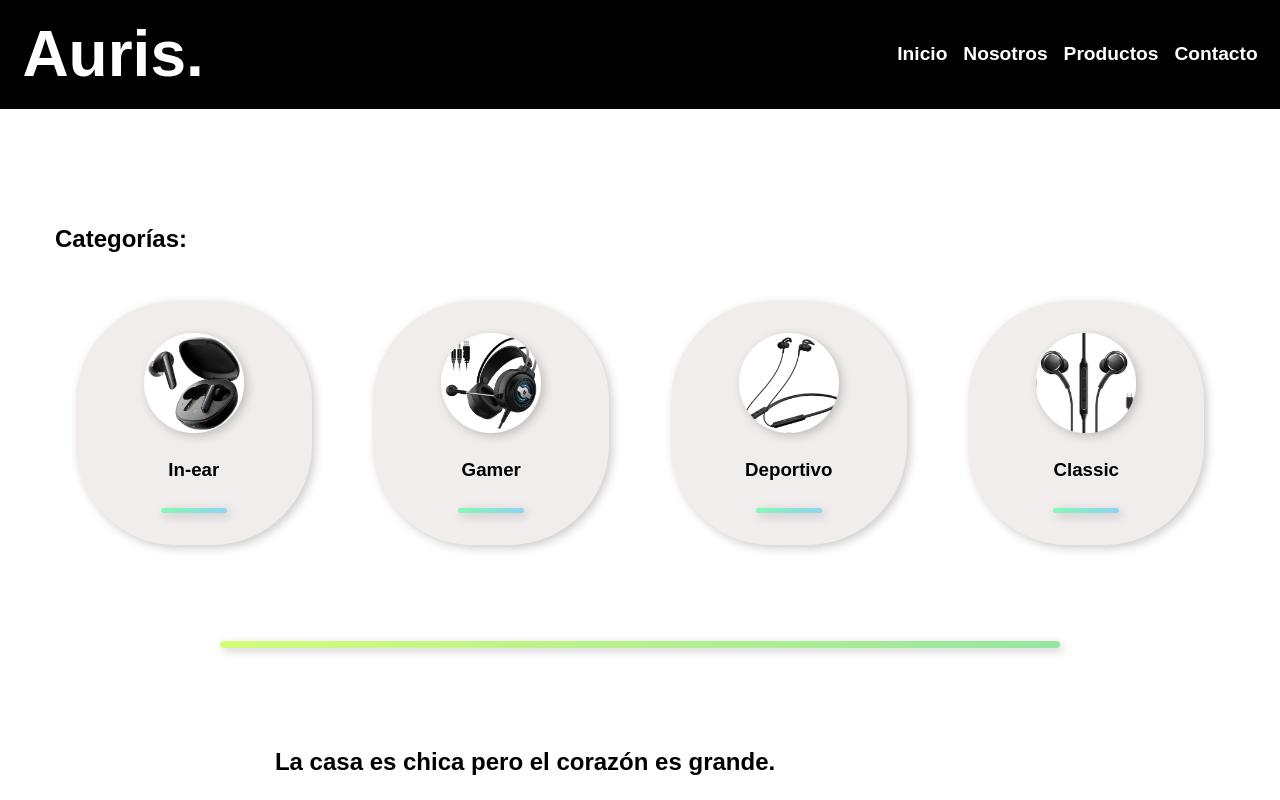
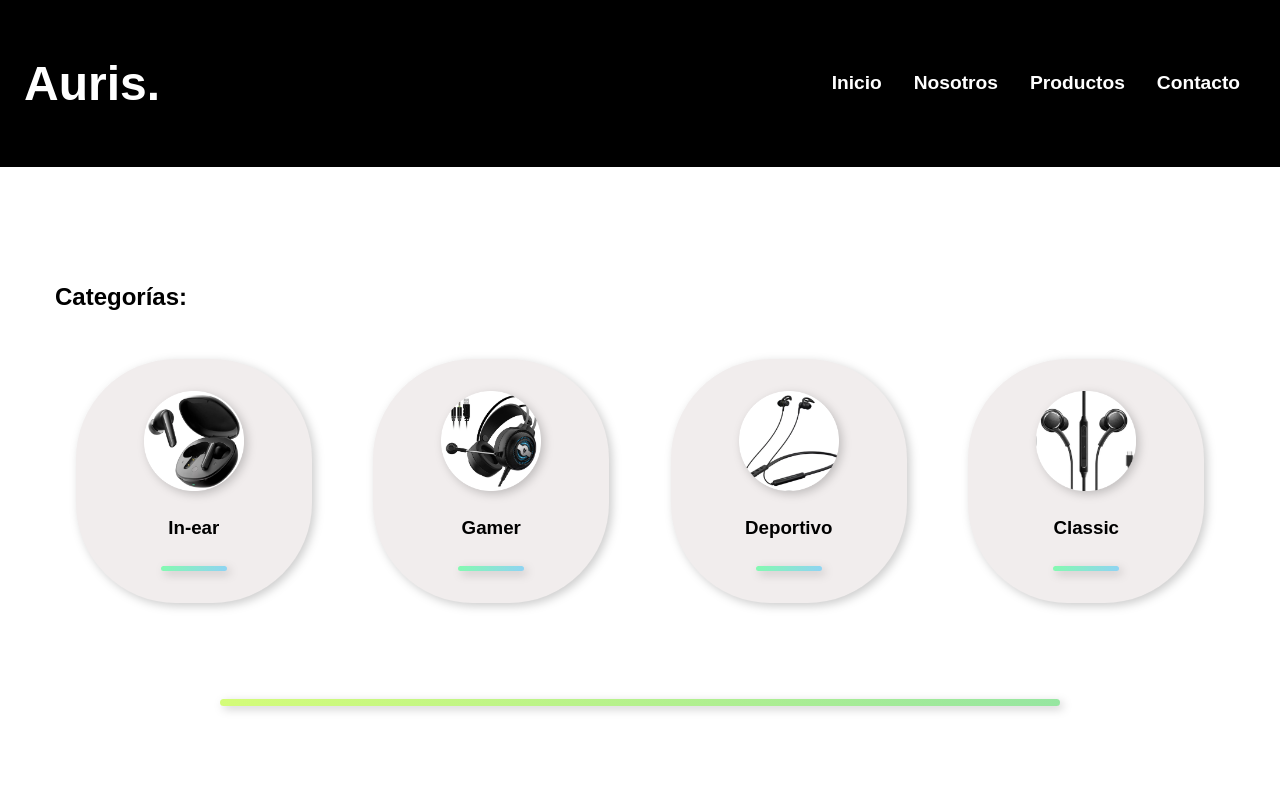
Before and after one commit to MicaBahurlet/CRUD-shoes, a React (Vite) app: page /products in a window 1280 px wide. Shown: the top 800 px of the page. Built offline with nearby package versions, Linux system fonts and the light colour scheme.

Commit message:
add UseContext to Menú Burguer

```diff
--- a/src/App.jsx
+++ b/src/App.jsx
@@ -14,6 +14,7 @@ import About from "./pags/About/About.jsx";
 import Home from "./pags/Home/Home.jsx";
 import Contact from "./pags/Contacto/Contacto.jsx";
 import Products from "./pags/Products/Products.jsx";
+import { NavbarProvider } from  "./components/navbar/NavbarContext.jsx";
 
 
 
@@ -24,11 +25,12 @@ function App() {
 
 
   return (
-    <div>
-      <BrowserRouter>
+    <>
+      <NavbarProvider>
+        <BrowserRouter> {/*es un higth order component, tiene componentes dentro de el, los componentes que se ecuentren dentro tienen acceso a su información */}
 
           <Routes>
-              <Route index element={<Home/>}/>
+                <Route index element={<Home/>}/> {/*Aquí podría usar / en vez de index */}
                 <Route path="about" element={<About/>}/>
                 <Route path="products" element={<Products/>}/>
                 <Route path="contact" element={<Contact/>}/>
@@ -37,7 +39,8 @@ function App() {
           </Routes>
 
         </BrowserRouter>
-    </div>
+      </NavbarProvider>
+    </>
 
 
   )
--- a/src/components/UI/Boton.jsx
+++ b/src/components/UI/Boton.jsx
@@ -3,7 +3,7 @@ import StyledButton from "./BotonStyles.js";
 function Boton() {
   return (
     <div>
-      <StyledButton>Comprar</StyledButton>
+      <StyledButton onClick={() => window.location.href = "/products"}> Comprar</StyledButton>
     </div>
   )
 };
--- a/src/components/hero/Hero.jsx
+++ b/src/components/hero/Hero.jsx
@@ -13,7 +13,8 @@ function Hero() {
         <p><strong> El mejor sonido</strong> a tu disposición. Comprá <b>rápido</b>, comprá <b>calidad</b>, comprá <b>facil.</b> </p>
 
         <Fade duration={3000} >
-            <StyledButton/>
+            <StyledButton Link to="/products"/>
+
         </Fade>
       </HeroTextContainerStyles>
       <HeroImageContainerStyles>
--- a/src/components/hero/HeroStyles.js
+++ b/src/components/hero/HeroStyles.js
@@ -60,6 +60,7 @@ export const HeroTextContainerStyles = styled.div`
 export const HeroImageContainerStyles = styled.div`
 
     width: 40%;
+    z-index: -2;
     img{
         width: 100%;
         max-width: 400px;
--- a/src/components/navbar/NavBar.jsx
+++ b/src/components/navbar/NavBar.jsx
@@ -1,183 +1,392 @@
+import React from 'react';
+import { Link } from 'react-router-dom';
+import styled from 'styled-components';
+import { useNavbarContext } from './NavbarContext';
 
-import React, { useState, useEffect } from 'react'
-import styled from 'styled-components'
-import BurguerButton from './BurguerButton'
-import { Link } from 'react-router-dom'
-
-function Navbar() {
-
-  const [clicked, setClicked] = useState(false)
-  const handleClick = () => {
-    //cuando esta true lo pasa a false y viceversa
-    setClicked(!clicked)
-  }
-
-    /*el menu quedaba abierto en desktop, por eso se agrega el useEffect para que se cierre */
-    useEffect(() => {
-        function handleResize() {
-          if (window.innerWidth > 768) {
-            setClicked(false);
-          }
-        }
-        window.addEventListener('resize', handleResize);
-        return () => window.removeEventListener('resize', handleResize);
-    }, []);
-
+const Navbar = () => {
+  const { clicked, handleClick, closeMenu } = useNavbarContext();
 
   return (
-    <>
-      <NavContainer>
-        <h1>Auris.</h1>
-        <div className={`links ${clicked ? 'active' : ''}`}>
-          <Link onClick={handleClick} to="/">Inicio</Link>
-          <Link onClick={handleClick} to="/about">Nosotros</Link>
-          <Link onClick={handleClick} to="/products">Productos</Link>
-          <Link onClick={handleClick} to="/Contact">Contacto</Link>
+    <Nav>
+      <Logo>Auris.</Logo>
+      <Burger onClick={handleClick}>
+        <div className={`icon ${clicked ? 'open' : ''}`}>
+          <span></span>
+          <span></span>
+          <span></span>
         </div>
-        <div className='burguer'>
-          <BurguerButton clicked={clicked} handleClick={handleClick} />
-        </div>
-        <BgDiv className={`initial ${clicked ? ' active' : ''}`}></BgDiv>
-      </NavContainer>
-    </>
-  )
-}
-
-export default Navbar
+      </Burger>
+      <Menu clicked={clicked}>
+        <Link to="/" onClick={closeMenu}>
+          Inicio
+        </Link>
+        <Link to="/about" onClick={closeMenu}>
+          Nosotros
+        </Link>
+        <Link to="/products" onClick={closeMenu}>
+          Productos
+        </Link>
+        <Link to="/contact" onClick={closeMenu}>
+          Contacto
+        </Link>
+      </Menu>
+    </Nav>
+  );
+};
 
 
 
-// Estilos con StyledComponent, lea grego clases para el menpu
+/* STYLED COMPONENTS */
 
-
-const NavContainer = styled.nav`
-
-  padding: .4rem;
-  background-color: black;
+const Nav = styled.nav`
   display: flex;
   align-items: center;
   justify-content: space-between;
-  height: 6rem;
-  /* position: fixed;
-  width: 100%; */
-  z-index: 3;
+  padding: 1rem 1.5rem;
+  background-color: black;
+  color: white;
 
-  h1{
-    color: white;
-    font-size: 4rem;
-    font-family: var(--font-family);
-    padding: 1rem;
-  }
-
-  a{
-    color: black;
-    text-decoration: none;
-    margin-right: 1rem;
-    font-family: var(--font-family);
+  @media (max-width: 768px) {
+    padding: 1rem 1.5rem;
 
 
   }
+  @media (max-width: 576px) {
+    padding: 1rem 1.5rem;
 
-  .links{
+
+  }
+`;
+
+const Logo = styled.h1`
+  font-size: 3rem;
+  font-family:  var(--font-family);
+`;
+
+const Burger = styled.div`
+  display: none;
+  cursor: pointer;
+
+  @media (max-width: 768px) {
+    display: block;
+
+  }
+  @media (max-width: 576px) {
+    display: block;
+
+  }
+
+  .icon {
+    width: 35px;
+    height: 30px;
+    position: relative;
+
+    span {
+      background-color: #fff;
+      position: absolute;
+      border-radius: 2px;
+      transition: 0.3s cubic-bezier(0.8, 0.5, 0.2, 1.4);
+      width: 100%;
+      height: 4px;
+      transition-duration: 500ms;
+    }
+
+    span:nth-child(1) {
+      top: 0px;
+      left: 0px;
+    }
+    span:nth-child(2) {
+      top: 13px;
+      left: 0px;
+      opacity: 1;
+    }
+    span:nth-child(3) {
+      bottom: 0px;
+      left: 0px;
+    }
+  }
+
+  .open span:nth-child(1) {
+    transform: rotate(45deg);
+    top: 13px;
+  }
+  .open span:nth-child(2) {
+    opacity: 0;
+  }
+  .open span:nth-child(3) {
+    transform: rotate(-45deg);
+    top: 13px;
+  }
+`;
+
+const Menu = styled.div`
+  display: flex;
+  align-items: center;
+
+  a {
+    text-decoration: none;
+    color: white;
+    margin: 0 1rem;
+    font-size: 1.2rem;
+    font-family: var(--font-family);
+    gap: 2rem;
+    font-weight: bold;
+
+    &:hover {  /* cuando pase el cursor por el link */
+      border-bottom: 2px solid greenyellow;
+    }
+  }
+
+  @media (max-width: 768px) {
+    flex-direction: column;
+    justify-content: center;
+    align-items: center;
     position: absolute;
-    top: -700px;
-    left: -2000px;
+    top: 80px;
+    left: 0;
     right: 0;
-    margin-left: auto;
-    margin-right: auto;
+    background-color: black;
     text-align: center;
-    font-family: var(--font-family);
+    overflow: hidden;
+    height: ${({ clicked }) => (clicked ? '100vh' : '0')}; /* para que ocupe el 100 de la pantalla */
+    transition: height 0.3s ease-in-out;
+    font-size: 5rem;
+    font-weight: bold;
+
     gap: 3rem;
-    transition: all .5s ease;
+
+    border-radius: 0 0 50% 0;
 
 
 
-    a{
 
-      font-size: 2rem;
-      font-weight: 600;
-      display: block;
+  }
+  @media (max-width: 576px) {
+    flex-direction: column;
+    justify-content: center;
+    align-items: center;
+    position: absolute;
+    top: 80px;
+    left: 0;
+    right: 0;
+    background-color: black;
+    text-align: center;
+    overflow: hidden;
+    height: ${({ clicked }) => (clicked ? '100vh' : '0')}; /* para que ocupe el 100 de la pantalla */
+    transition: height 0.3s ease-in-out;
+    font-size: 5rem;
+    font-weight: bold;
+
+    gap: 3rem;
+
+    border-radius: 0 0 50% 0;
 
 
-        /* background-image: linear-gradient(120deg, #d4fc79 0%, #96e6a1 100%);
-         border-radius: 1rem;
-          display: flex;
-         justify-content: center;
-         align-items: center;
-         gap: 5px;
-          padding: 1rem;
-          color: black;
-          filter: drop-shadow(3px 3px 5px rgba(0, 0, 0, 0.2));  */
-    }
-         /* a:hover{
-          background-image: linear-gradient(120deg, #84fab0 0%, #8fd3f4 100%);
-          text-decoration: none;
-        }  */
 
 
-    @media(min-width: 768px){
-      position: initial;
-      margin: 0;
+  }
+`;
 
-      a{
-        font-size: 1.2rem;
+export default Navbar;
 
-        color: white;
-        display: inline;
-      }
-      display: block;
-    }
-  }
-  .links.active{  /*Cuando el menú esté activo*/
-    width: 100%;
-    display: block;
-    position: absolute;
-    margin-left: auto;
-    margin-right: auto;
-    top: 30%;
-    left: 0;
-    right: 0;
-    text-align: center;
 
-    max-width: 11rem;
 
-    a{
-      font-size: 2rem;
-      font-weight: 600;
-      margin-top: 1rem;
-      color: white;
 
-    }
-  }
-  .burguer{
-    @media(min-width: 768px){
-      display: none;
-    }
-  }
-`
 
-const BgDiv = styled.div`
-  background-color: black;
-  position: absolute;
-  top: -1000px; /*para quitarlos al estar el menú open*/
-  left: -1000px;
-  width: 100%;
-  height: 100%;
-  z-index: -1;
-  transition: all .6s ease ; /*animación para abrir el menú*/
-  opacity: 97%;
 
-  /* Cuando el componente tenga la clase active */
 
-  &.active{
-    border-radius: 0 0 80% 0; /* 0 a arriba tanto para izquierda y derecha, 80% abajo derecha y 0 izquierda */
-    top: 0;
-    left: 0;
-    width: 100%;
-    height: 100%;
-    box-shadow: 0 0 0 100vmax rgba(0, 0, 0, .5);
-  }
-`
+
+// import React, { useEffect } from 'react';
+// import { Link } from 'react-router-dom';
+// import BurguerButton from './BurguerButton';
+// import { useNavbarContext } from './NavbarContext';
+// import styled from 'styled-components';
+
+// function Navbar() {
+//   const { clicked, handleClick, isDesktop, isMenuOpen, closeMenu } = useNavbarContext();
+
+//   useEffect(() => {
+//     const handleLinkClick = () => {
+//       if (isDesktop && isMenuOpen) {
+//         closeMenu();
+//       }
+//     };
+
+//     document.querySelectorAll('.links a').forEach(link => {
+//       link.addEventListener('click', handleLinkClick);
+//     });
+
+//     return () => {
+//       document.querySelectorAll('.links a').forEach(link => {
+//         link.removeEventListener('click', handleLinkClick);
+//       });
+//     };
+//   }, [isDesktop, isMenuOpen, closeMenu]);
+
+//   // useEffect(() => {
+//   //   function handleResize() {
+//   //     if (window.innerWidth > 768) {
+//   //       setClicked(false);
+//   //     }
+//   //   }
+//   //   window.addEventListener('resize', handleResize);
+//   //   return () => window.removeEventListener('resize', handleResize);
+//   // }, []);
+
+//   return (
+//     <>
+//       <NavContainer>
+//         <h1>Auris.</h1>
+//         <div className={`links ${clicked ? 'active' : ''}`}>
+//           <Link onClick={handleClick} to="/">Inicio</Link>
+//           <Link onClick={handleClick} to="/about">Nosotros</Link>
+//           <Link onClick={handleClick} to="/products">Productos</Link>
+//           <Link onClick={handleClick} to="/contact">Contacto</Link>
+//         </div>
+//         <div className='burguer'>
+//           <BurguerButton />
+//         </div>
+//         <BgDiv className={`initial ${clicked ? ' active' : ''}`}></BgDiv>
+//       </NavContainer>
+//     </>
+//   );
+// }
+
+// export default Navbar;
+
+
+
+// // Estilos con StyledComponent, lea grego clases para el menpu
+
+
+// const NavContainer = styled.nav`
+
+//   padding: .4rem;
+//   background-color: black;
+//   display: flex;
+//   align-items: center;
+//   justify-content: space-between;
+//   height: 6rem;
+//   /* position: fixed;
+//   width: 100%; */
+//    z-index: 3;
+
+//   h1{
+//     color: white;
+//     font-size: 4rem;
+//     font-family: var(--font-family);
+//     padding: 1rem;
+//   }
+
+//   a{
+//     color: black;
+//     text-decoration: none;
+//     margin-right: 1rem;
+//     font-family: var(--font-family);
+
+
+//   }
+
+//   .links{
+//     position: absolute;
+//     top: -700px;
+//     left: -2000px;
+//     right: 0;
+//     margin-left: auto;
+//     margin-right: auto;
+//     text-align: center;
+//     font-family: var(--font-family);
+//     gap: 3rem;
+//     transition: all .5s ease;
+
+
+
+//     a{
+
+//       font-size: 2rem;
+//       font-weight: 600;
+//       display: block;
+
+
+//         /* background-image: linear-gradient(120deg, #d4fc79 0%, #96e6a1 100%);
+//          border-radius: 1rem;
+//           display: flex;
+//          justify-content: center;
+//          align-items: center;
+//          gap: 5px;
+//           padding: 1rem;
+//           color: black;
+//           filter: drop-shadow(3px 3px 5px rgba(0, 0, 0, 0.2));  */
+//     }
+//          /* a:hover{
+//           background-image: linear-gradient(120deg, #84fab0 0%, #8fd3f4 100%);
+//           text-decoration: none;
+//         }  */
+
+
+//     @media(min-width: 768px){
+//       position: initial;
+//       margin: 0;
+
+//       a{
+//         font-size: 1.2rem;
+
+//         color: white;
+//         display: inline;
+//       }
+//       display: block;
+//     }
+//   }
+//   .links.active{  /*Cuando el menú esté activo*/
+//     width: 100%;
+//     display: block;
+//     position: absolute;
+//     margin-left: auto;
+//     margin-right: auto;
+//     top: 30%;
+//     left: 0;
+//     right: 0;
+//     text-align: center;
+
+//     max-width: 11rem;
+
+//     a{
+//       font-size: 2rem;
+//       font-weight: 600;
+//       margin-top: 1rem;
+//       color: white;
+
+//     }
+//   }
+//   .burguer{
+//     @media(min-width: 768px){
+//       display: none;
+//     }
+//   }
+// `
+
+// const BgDiv = styled.div`
+//   background-color: black;
+//   position: absolute;
+//   top: -1000px; /*para quitarlos al estar el menú open*/
+//   left: -1000px;
+//   width: 100%;
+//   height: 100%;
+//   z-index: -1;
+//   transition: all .6s ease ; /*animación para abrir el menú*/
+//   opacity: 97%;
+
+//   /* Cuando el componente tenga la clase active */
+
+//   &.active{
+//     border-radius: 0 0 80% 0; /* 0 a arriba tanto para izquierda y derecha, 80% abajo derecha y 0 izquierda */
+//     top: 0;
+//     left: 0;
+//     width: 100%;
+//     height: 100%;
+//     box-shadow: 0 0 0 100vmax rgba(0, 0, 0, .5);
+//   }
+// `
 
 
 
--- /dev/null
+++ b/src/components/navbar/NavbarContext.jsx
@@ -0,0 +1,84 @@
+
+import React, { createContext, useContext, useState } from 'react';
+
+const NavbarContext = createContext();
+
+export const NavbarProvider = ({ children }) => {
+  const [clicked, setClicked] = useState(false);
+
+  const handleClick = () => {
+    setClicked(!clicked);
+  };
+
+  const closeMenu = () => {
+    setClicked(false);
+  };
+
+  return (
+    <NavbarContext.Provider value={{ clicked, handleClick, closeMenu }}>
+      {children}
+    </NavbarContext.Provider>
+  );
+};
+
+export const useNavbarContext = () => {
+  return useContext(NavbarContext);
+};
+
+
+
+
+
+
+
+
+
+
+
+
+
+
+// import React, { createContext, useContext, useState, useEffect } from 'react';
+
+// const NavbarContext = createContext();
+
+// export const NavbarProvider = ({ children }) => {
+//   const [clicked, setClicked] = useState(false);
+//   const [isDesktop, setIsDesktop] = useState(window.innerWidth > 768);
+//   const [isMenuOpen, setIsMenuOpen] = useState(false);
+
+//   const handleClick = () => {
+//     setClicked(!clicked);
+//   };
+
+//   const openMenu = () => {
+//     setIsMenuOpen(true);
+//   };
+
+//   const closeMenu = () => {
+//     setIsMenuOpen(false);
+//   };
+
+//   useEffect(() => {
+//     function handleResize() {
+//       setIsDesktop(window.innerWidth > 768);
+
+//       if (isMenuOpen && isDesktop) {
+//         closeMenu();
+//       }
+//     }
+
+//     window.addEventListener('resize', handleResize);
+//     return () => window.removeEventListener('resize', handleResize);
+//   }, [isMenuOpen, isDesktop, closeMenu]);
+
+//   return (
+//     <NavbarContext.Provider value={{ clicked, handleClick, isDesktop, isMenuOpen, openMenu, closeMenu }}>
+//       {children}
+//     </NavbarContext.Provider>
+//   );
+// };
+
+// export const useNavbarContext = () => {
+//   return useContext(NavbarContext);
+// };
--- a/src/pags/Contacto/Contacto.js
+++ b/src/pags/Contacto/Contacto.js
@@ -9,6 +9,8 @@ export const ContactoContainer = styled.div`
   gap: 2rem;
   width: 100%;
   max-width: 1200px;
+
+  z-index: -2;
 
   img {
     max-width:350px;
@@ -39,7 +41,7 @@ export const Formulario = styled.form`
   max-width: 500px;
   font-family: var(--font-family);
 
-  z-index: -2;
+
 
   @media (max-width: 768px) {
     margin-top: 3rem;
--- a/src/pags/noPage/Nopage.js
+++ b/src/pags/noPage/Nopage.js
@@ -44,6 +44,10 @@ export const NoPage = styled.div`
 
     }
 
+    button:hover {
+    background-image: linear-gradient(120deg, #84fab0 0%, #8fd3f4 100%);
+    }
+
     @media (max-width: 768px) {
 
         img {
```
Also changed, not shown: src/components/navbar/BurguerButton.jsx (+72 -69 lines). Lines whose indentation alone changed are shown as unchanged.
